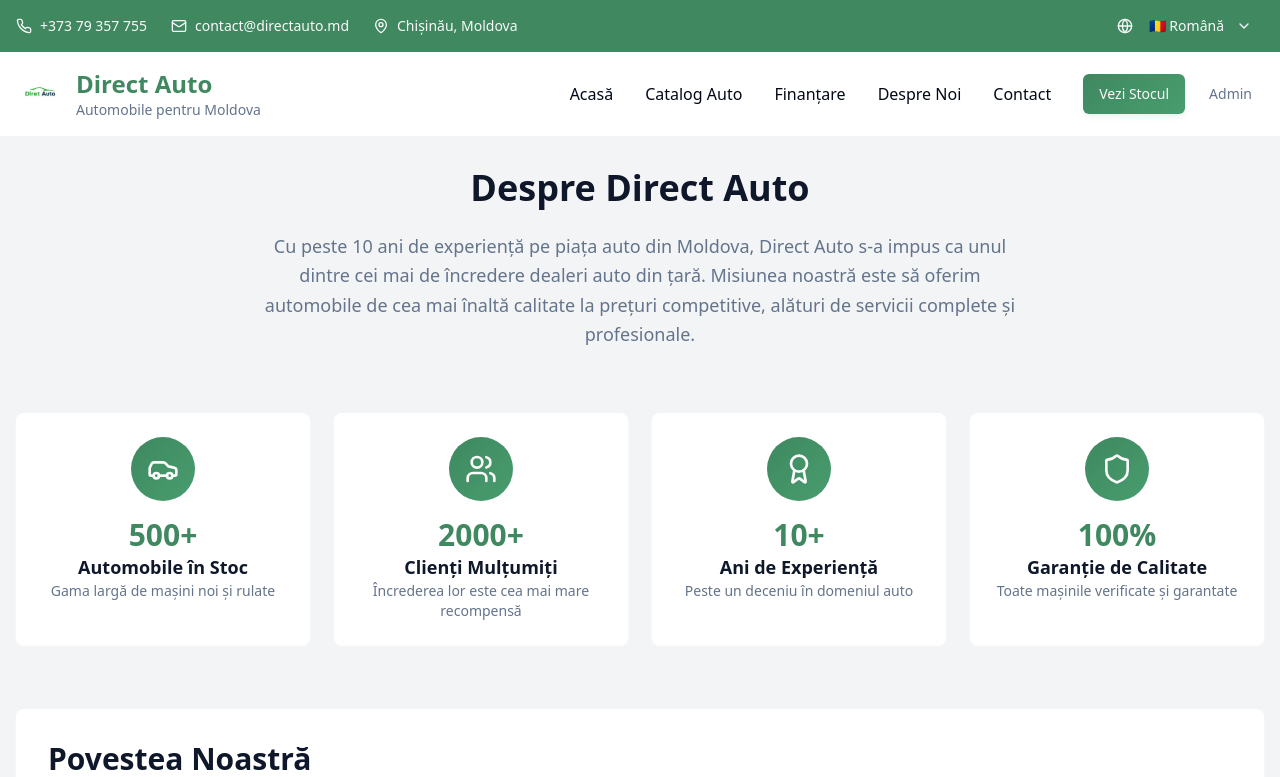
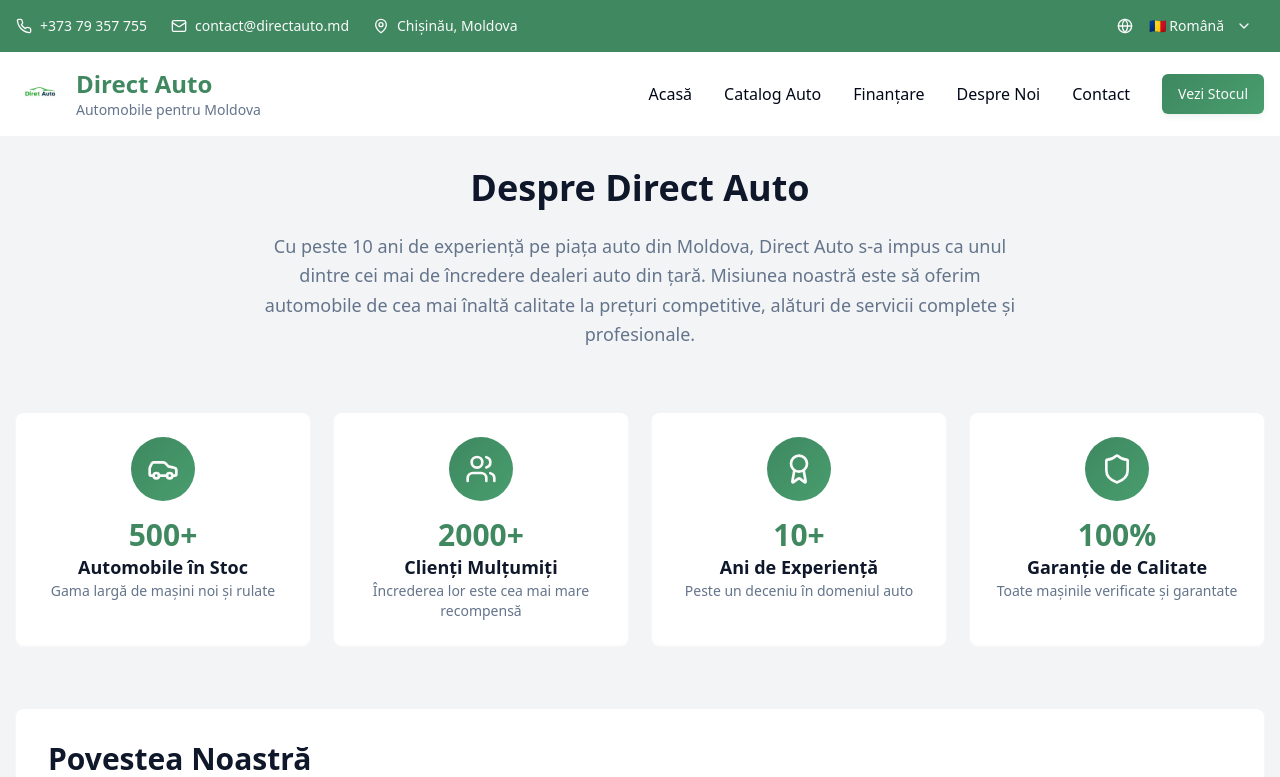
Before and after one commit to madness1212/direct-auto-md-drive-27, a React (Vite) app: page /despre in a window 1280 px wide. Shown: the top 777 px of the page. Built offline with nearby package versions, Linux system fonts and the light colour scheme.

Commit message:
Remove admin button from header
Remove the "Admin" button from the header to ensure the only access to the admin panel is via the `/admin` link.

```diff
--- a/src/components/Layout/Header.tsx
+++ b/src/components/Layout/Header.tsx
@@ -108,22 +108,12 @@ const Header = ({ currentLang, onLanguageChange }: HeaderProps) => {
             <a href="/contact" className="text-foreground hover:text-auto-green transition-colors">
               Contact
             </a>
-            <div className="flex items-center space-x-3">
             <Button
               className="bg-gradient-primary hover:bg-auto-green-dark shadow-card"
               onClick={() => window.location.href = '/catalog'}
             >
               Vezi Stocul
             </Button>
-              <Button
-                variant="ghost"
-                size="sm"
-                className="text-muted-foreground hover:text-auto-green transition-colors"
-                onClick={() => window.location.href = '/auth'}
-              >
-                Admin
-              </Button>
-            </div>
           </nav>
 
           {/* Mobile Menu Button */}
```
Lines whose indentation alone changed are shown as unchanged.
